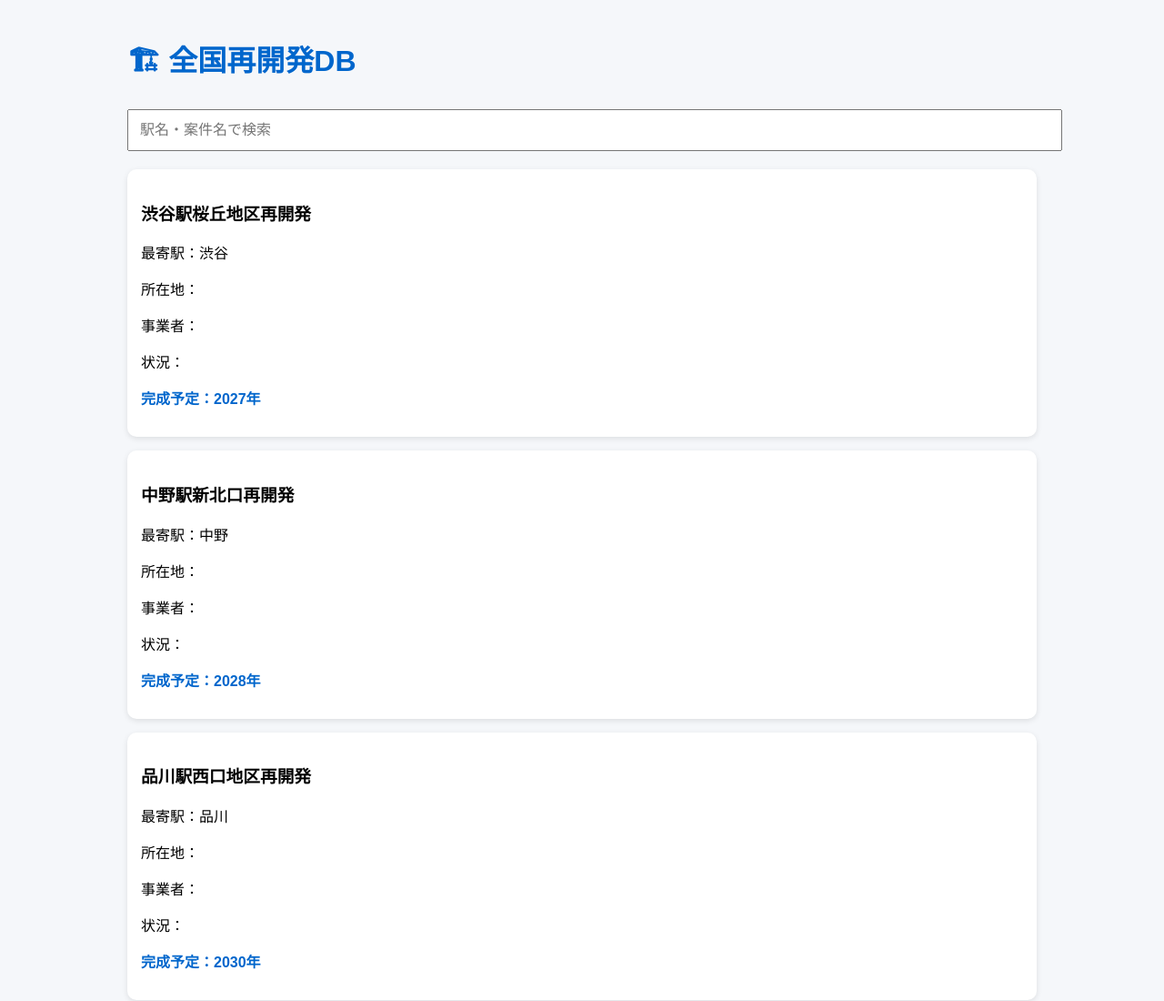
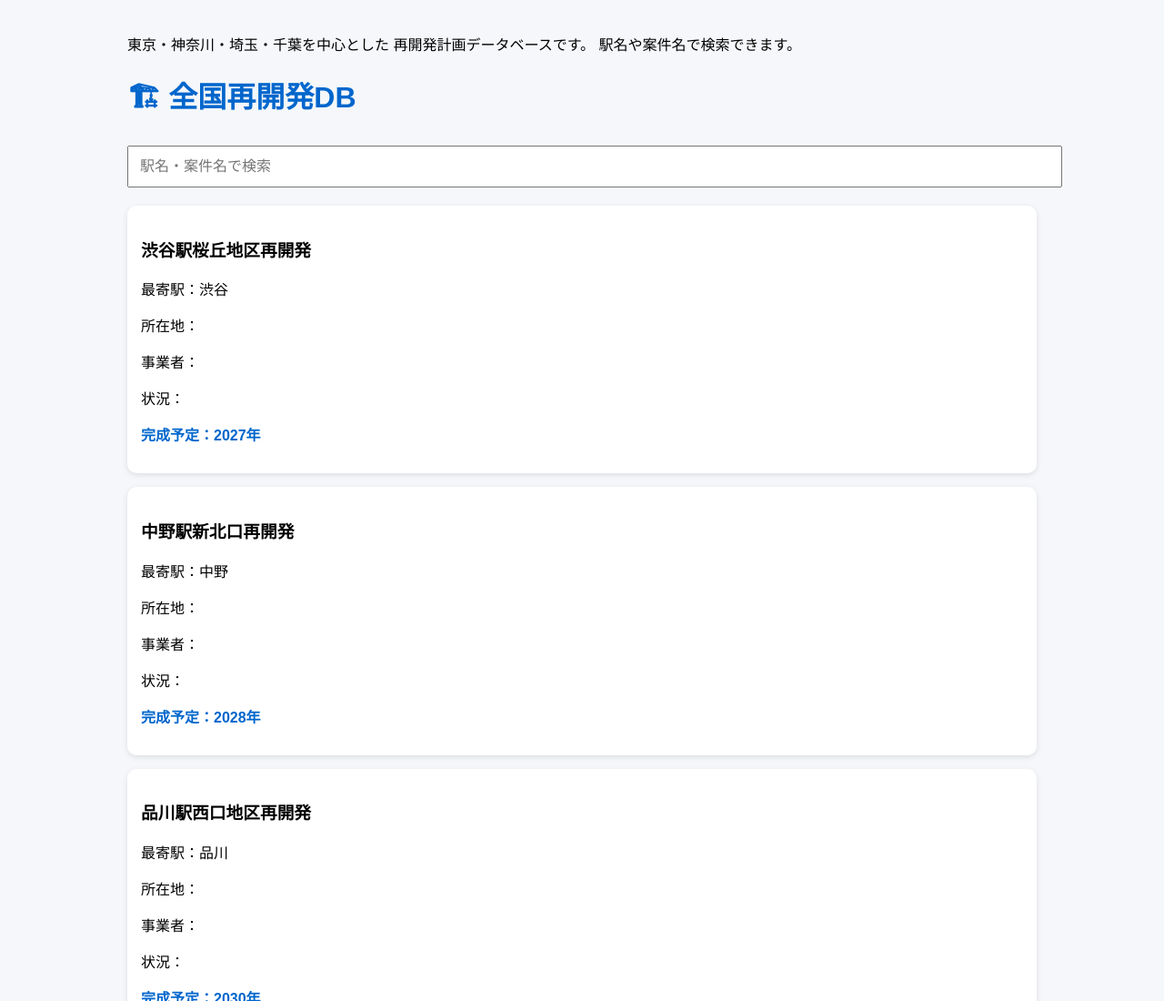
Before and after one commit to saketonvn2-web/redevelopment-db, a plain HTML site: page index.html in a window 1280 px wide. Shown: the top 1100 px of the page at 91% size. Drawn offline with Linux system fonts and the light colour scheme.

Commit message:
Update index.html

```diff
--- a/index.html
+++ b/index.html
@@ -4,8 +4,12 @@
 <meta charset="UTF-8">
 <meta name="viewport" content="width=device-width, initial-scale=1">
 <meta name="google-site-verification" content="fCUKdl8bNoQ462COEZQlg9gx9g2S11lOO2Gmqyds32g" />
-<title>全国再開発DB</title>
-
+<title>全国再開発DB｜東京・首都圏の再開発計画検索</title>
+<p>
+東京・神奈川・埼玉・千葉を中心とした
+再開発計画データベースです。
+駅名や案件名で検索できます。
+</p>
 <style>
 body{
     font-family:sans-serif;
```
